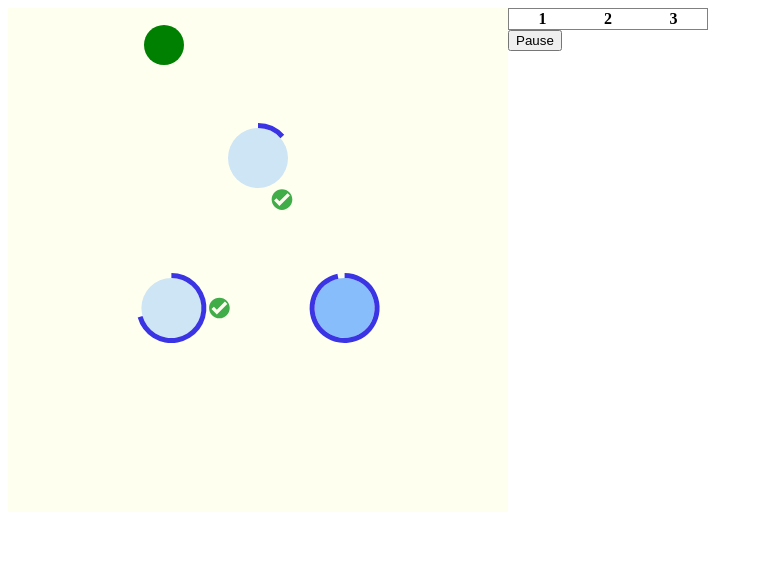
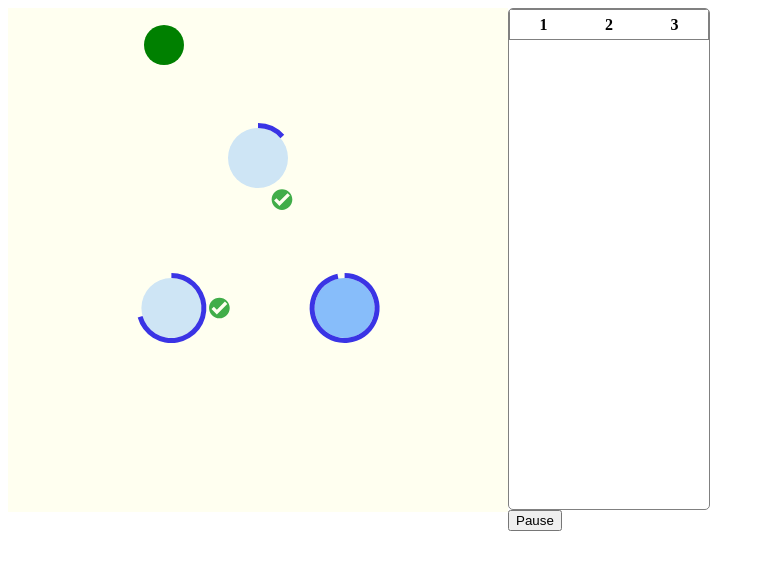
Before and after one commit to ritmatter/raft_visualization, a plain HTML site: page index.html in a window 1280 px wide. Shown: the whole page, without its empty margins (0-765 px from the left). Drawn offline with Linux system fonts and the light colour scheme.

Commit message:
Change table updates, needs more work

```diff
--- a/index.html
+++ b/index.html
@@ -15,11 +15,14 @@
 
     <div class="logs-holder">
         <table id="logs-table" class="logs">
+          <thead>
             <tr>
                 <th>1</th>
                 <th>2</th>
                 <th>3</th>
             </tr>
+           </thead>
+           <tbody id="logs-table-body"></tbody>
         </table>
     </div>
     <button id="pause-button" type="button">Pause</button>
--- a/main.js
+++ b/main.js
@@ -84,12 +84,13 @@ var MIN_CLIENT_FRAME_LIFE = 600;
 var MAX_CLIENT_FRAME_LIFE = 900;
 
 function init() {
-    tableUpdater = new TableUpdater($("#logs-table")[0], 3);
+    tableUpdater = new TableUpdater(3);
 
     // Initialize the size of the SVG plane.
     var svg = d3.select("svg");
     svg.attr("width", BOX_LENGTH);
     svg.attr("height", BOX_LENGTH);
+    $("#logs-table").height(BOX_LENGTH);
 
     var animationCenter = BOX_LENGTH / 2;
     var replicaCircleRadius = REPLICA_BOX_LENGTH / 2 - REPLICA_RADIUS - REPLICA_BOX_PADDING;
--- a/replica.js
+++ b/replica.js
@@ -147,7 +147,7 @@ class Replica extends Entity {
 
     requestVote(receiver) {
         var lastLogIndex = this.log.length - 1;
-        var lastLogTerm = lastLogIndex > -1 ? this.log.length[lastLogIndex][1] : 0;
+        var lastLogTerm = lastLogIndex > -1 ? this.log[lastLogIndex][1] : 0;
         var msg = this.requestVoteRequestFactory.get(
             this.currentTerm, this.id, lastLogIndex, lastLogTerm, receiver);
 
--- a/styles.css
+++ b/styles.css
@@ -3,6 +3,8 @@
 }
 
 .logs-holder {
+  border: 1px solid grey;
+  border-radius: 5px;
   overflow: hidden;
   width: 200px;
 }
@@ -10,6 +12,14 @@
 table {
   width: 100%;
   border-collapse: collapse;
+}
+
+tbody {
+  overflow-y: auto;
+}
+
+tr {
+  height: 30px;
 }
 
 td, tr {
--- a/table_updater.js
+++ b/table_updater.js
@@ -4,14 +4,13 @@ import {
 
 // Updates the table of logs for the replicas.
 class TableUpdater {
-    constructor(tableEl, numReplicas) {
-        this.tableEl = tableEl;
+    constructor(numReplicas) {
+        this.tableEl = $("#logs-table-body")[0];
         this.numReplicas = numReplicas;
     }
 
     updateCommitIndex(replica, index) {
-      index++;
-      for (var i = 1; i <= index; i++) {
+      for (var i = 0; i <= index; i++) {
         var row = this.tableEl.rows[index];
         if (!row) {
           throw Error("Cannot commit an index that is not in table.");
@@ -23,7 +22,6 @@ class TableUpdater {
     }
 
     insertValue(replica, index, term, value) {
-        index++;
         var row = this.tableEl.rows[index];
         if (!row) {
             row = this.tableEl.insertRow(index);
```
